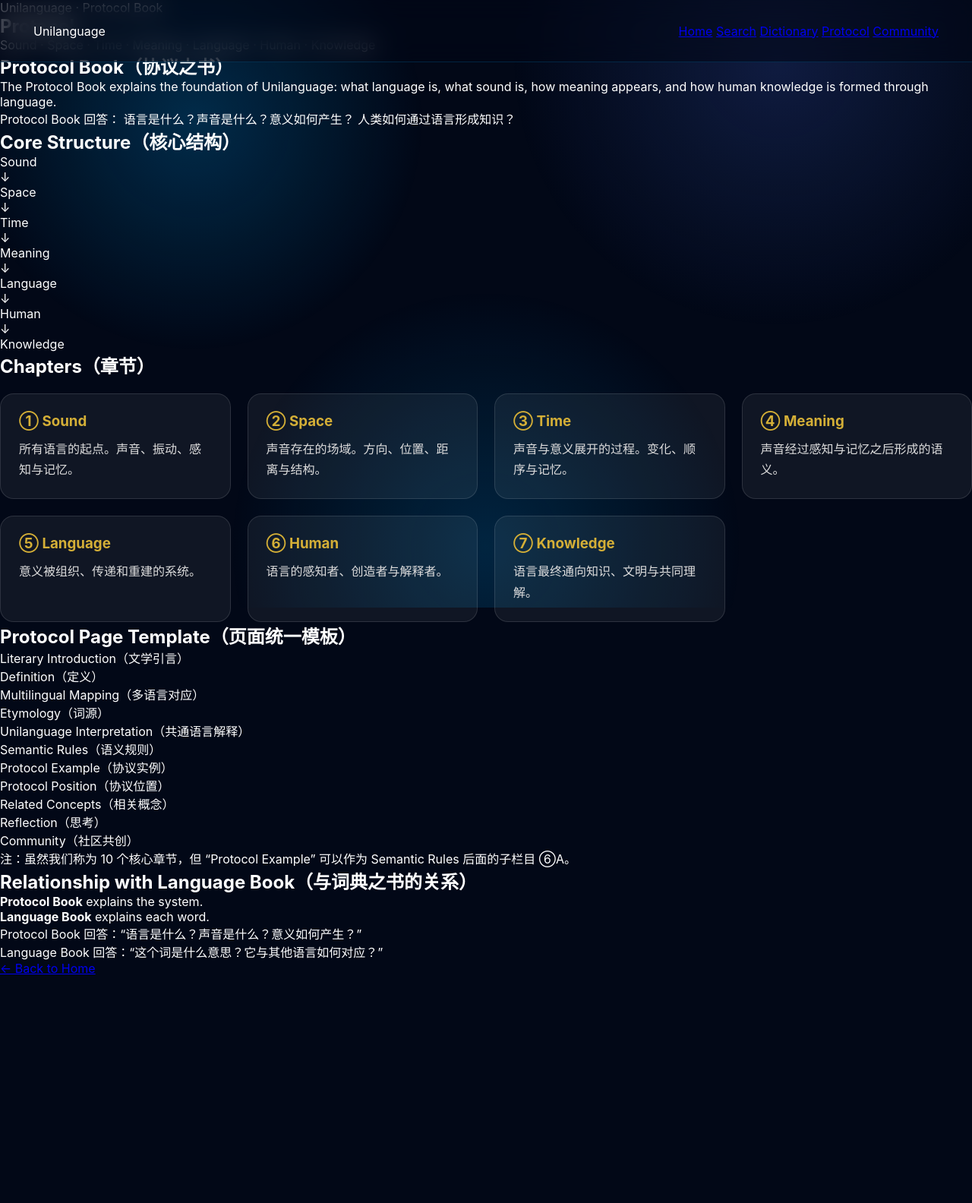
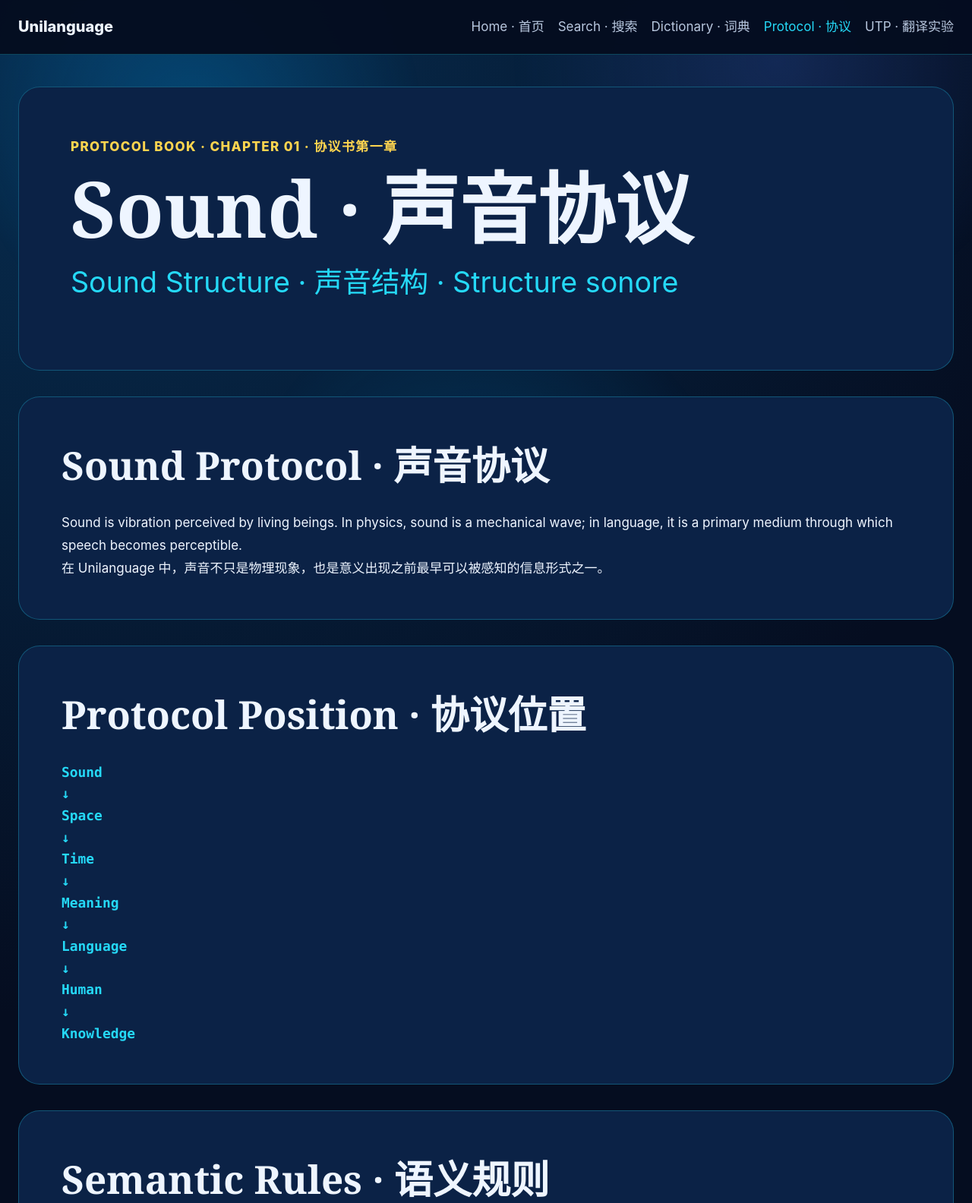
Before and after one commit to collanguage/Unilanguage, a plain HTML site: page protocol/protocol.sound.html in a window 1280 px wide. Shown: the top 1584 px of the page at 76% size. Before the commit the page ends 1285 px from the top, so only its background shows below. Drawn offline with Linux system fonts and the light colour scheme; files that its build step writes are made by us from their sources.

Commit message:
白板changing

```diff
--- a/protocol/protocol.sound.html
+++ b/protocol/protocol.sound.html
@@ -2,51 +2,72 @@
 <html lang="en">
 <head>
 <meta charset="UTF-8">
-<title>Protocol Book · Unilanguage</title>
-<link rel="stylesheet" href="style.css">
+<meta name="viewport" content="width=device-width, initial-scale=1.0">
+<title>Sound · 声音协议 · Protocol Book | Unilanguage</title>
+<link rel="stylesheet" href="../css/style.css">
+<link rel="stylesheet" href="../css/sky-case.css">
+<style>
+    /* Shared-style compatibility: style.css applies fixed positioning to all headers. */
+    .site-header {
+        position: static;
+        width: auto;
+        height: auto;
+        padding: 0;
+        display: block;
+    }
+
+    .hero {
+        position: static;
+        inset: auto;
+        width: auto;
+        height: auto;
+        display: block;
+        z-index: auto;
+    }
+</style>
 </head>
 
 <body>
 
-<header>
-    <div class="logo">Unilanguage</div>
-    <nav>
-        <a href="index.html">Home</a>
-        <a href="search.html">Search</a>
-        <a href="dictionary.html">Dictionary</a>
-        <a href="protocol.html">Protocol</a>
-        <a href="contribute.html">Community</a>
-    </nav>
+<header class="site-header">
+    <div class="header-inner">
+        <a class="brand" href="../index.html">Unilanguage</a>
+        <nav class="nav" aria-label="Primary navigation">
+            <a href="../index.html">Home · 首页</a>
+            <a href="../search.html">Search · 搜索</a>
+            <a href="../dictionary.html">Dictionary · 词典</a>
+            <a href="../protocol.html" aria-current="page">Protocol · 协议</a>
+            <a href="../translation-protocol.html">UTP · 翻译实验</a>
+        </nav>
+    </div>
 </header>
 
-<main class="word-page">
+<main>
 
-    <section class="word-hero">
-        <p class="word-category">Unilanguage · Protocol Book</p>
-        <h1>Protocol</h1>
-        <p class="word-subtitle">
-            Sound · Space · Time · Meaning · Language · Human · Knowledge
+    <header class="hero">
+        <p class="eyebrow">Protocol Book · Chapter 01 · 协议书第一章</p>
+        <h1>Sound · 声音协议</h1>
+        <p class="subtitle">
+            Sound Structure · 声音结构 · Structure sonore
+        </p>
+    </header>
+
+    <section class="section">
+        <h2>Sound Protocol · 声音协议</h2>
+        <p>
+            Sound is vibration perceived by living beings. In physics, sound is
+            a mechanical wave; in language, it is a primary medium through which
+            speech becomes perceptible.
+        </p>
+        <p>
+            在 Unilanguage 中，声音不只是物理现象，也是意义出现之前最早可以被感知的信息形式之一。
         </p>
     </section>
 
-    <section class="word-section">
-        <h2>Protocol Book（协议之书）</h2>
-        <p>
-            The Protocol Book explains the foundation of Unilanguage:
-            what language is, what sound is, how meaning appears,
-            and how human knowledge is formed through language.
-        </p>
-        <p>
-            Protocol Book 回答：
-            语言是什么？声音是什么？意义如何产生？
-            人类如何通过语言形成知识？
-        </p>
-    </section>
+    <section class="section">
+        <h2>Protocol Position · 协议位置</h2>
 
-    <section class="word-section">
-        <h2>Core Structure（核心结构）</h2>
-
-        <div class="protocol-flow">
+        <div class="formula">
             Sound<br>
             ↓<br>
             Space<br>
@@ -63,95 +84,80 @@
         </div>
     </section>
 
-    <section class="word-section">
-        <h2>Chapters（章节）</h2>
+    <section class="section">
+        <h2>Semantic Rules · 语义规则</h2>
 
-        <div class="chapter-grid">
+        <div class="cards">
 
-            <a class="chapter-card" href="protocol/sound.html">
-                <h3>① Sound</h3>
-                <p>所有语言的起点。声音、振动、感知与记忆。</p>
-            </a>
+            <div class="card">
+                <h3>Vibration · 振动</h3>
+                <p>Sound begins as physical vibration moving through a medium.</p>
+                <p>声音始于在介质中传播的物理振动。</p>
+            </div>
 
-            <a class="chapter-card" href="protocol/space.html">
-                <h3>② Space</h3>
-                <p>声音存在的场域。方向、位置、距离与结构。</p>
-            </a>
+            <div class="card">
+                <h3>Perception · 感知</h3>
+                <p>A vibration becomes sound when a listener can perceive it.</p>
+                <p>振动被听者感知时，才成为经验中的声音。</p>
+            </div>
 
-            <a class="chapter-card" href="protocol/time.html">
-                <h3>③ Time</h3>
-                <p>声音与意义展开的过程。变化、顺序与记忆。</p>
-            </a>
+            <div class="card">
+                <h3>Memory · 记忆</h3>
+                <p>Memory compares present sound with earlier patterns and contexts.</p>
+                <p>记忆把当下声音与既有模式和语境进行比较。</p>
+            </div>
 
-            <a class="chapter-card" href="protocol/meaning.html">
-                <h3>④ Meaning</h3>
-                <p>声音经过感知与记忆之后形成的语义。</p>
-            </a>
-
-            <a class="chapter-card" href="protocol/language.html">
-                <h3>⑤ Language</h3>
-                <p>意义被组织、传递和重建的系统。</p>
-            </a>
-
-            <a class="chapter-card" href="protocol/human.html">
-                <h3>⑥ Human</h3>
-                <p>语言的感知者、创造者与解释者。</p>
-            </a>
-
-            <a class="chapter-card" href="protocol/knowledge.html">
-                <h3>⑦ Knowledge</h3>
-                <p>语言最终通向知识、文明与共同理解。</p>
-            </a>
+            <div class="card">
+                <h3>Mapping · 映射</h3>
+                <p>Phonetic resemblance may motivate a testable comparison, but does not by itself prove historical relation.</p>
+                <p>语音相似可以成为可检验比较的起点，但不能单独证明历史同源。</p>
+            </div>
 
         </div>
     </section>
 
-    <section class="word-section">
-        <h2>Protocol Page Template（页面统一模板）</h2>
+    <section class="section">
+        <h2>Evidence Boundaries · 证据边界</h2>
 
         <ol>
-            <li>Literary Introduction（文学引言）</li>
-            <li>Definition（定义）</li>
-            <li>Multilingual Mapping（多语言对应）</li>
-            <li>Etymology（词源）</li>
-            <li>Unilanguage Interpretation（共通语言解释）</li>
-            <li>Semantic Rules（语义规则）</li>
-            <li>Protocol Example（协议实例）</li>
-            <li>Protocol Position（协议位置）</li>
-            <li>Related Concepts（相关概念）</li>
-            <li>Reflection（思考）</li>
-            <li>Community（社区共创）</li>
+            <li>Document established phonetic and historical facts separately.</li>
+            <li>Label cross-language sound comparisons as proposed mappings.</li>
+            <li>Record alternative explanations and limitations.</li>
+            <li>Treat sound symbolism and deep-history proposals as hypotheses.</li>
         </ol>
 
-        <p class="note">
-            注：虽然我们称为 10 个核心章节，但 “Protocol Example” 可以作为
-            Semantic Rules 后面的子栏目 ⑥A。
+        <p class="boundary">
+            Homophony is evidence to investigate, not evidence to conclude. ·
+            同音是调查的入口，而不是结论。
         </p>
     </section>
 
-    <section class="word-section">
-        <h2>Relationship with Language Book（与词典之书的关系）</h2>
+    <section class="section">
+        <h2>Related Pages · 相关页面</h2>
 
         <p>
-            <strong>Protocol Book</strong> explains the system.
+            <a href="protocol.space.html">Space Protocol · 空间协议</a> explains
+            the field in which sound is located and propagated.
         </p>
 
         <p>
-            <strong>Language Book</strong> explains each word.
+            <a href="../words/sound.html">Sound Language Book · Sound 语言书</a>
+            preserves the extended literary and lexical discussion.
         </p>
 
         <p>
-            Protocol Book 回答：“语言是什么？声音是什么？意义如何产生？”
-            <br>
-            Language Book 回答：“这个词是什么意思？它与其他语言如何对应？”
+            Sound comparison must remain connected to meaning, context and
+            evidence status rather than being treated as proof by resemblance alone.
         </p>
     </section>
 
-    <div class="back-link">
-        <a href="index.html">← Back to Home</a>
-    </div>
+    <nav class="chapter-nav" aria-label="Page navigation">
+        <a href="../protocol.html">← Protocol Index · 协议目录</a>
+    </nav>
 
 </main>
 
+<footer class="footer">Unilanguage · Protocol Book · Sound · 声音协议</footer>
+
 </body>
 </html>
```
